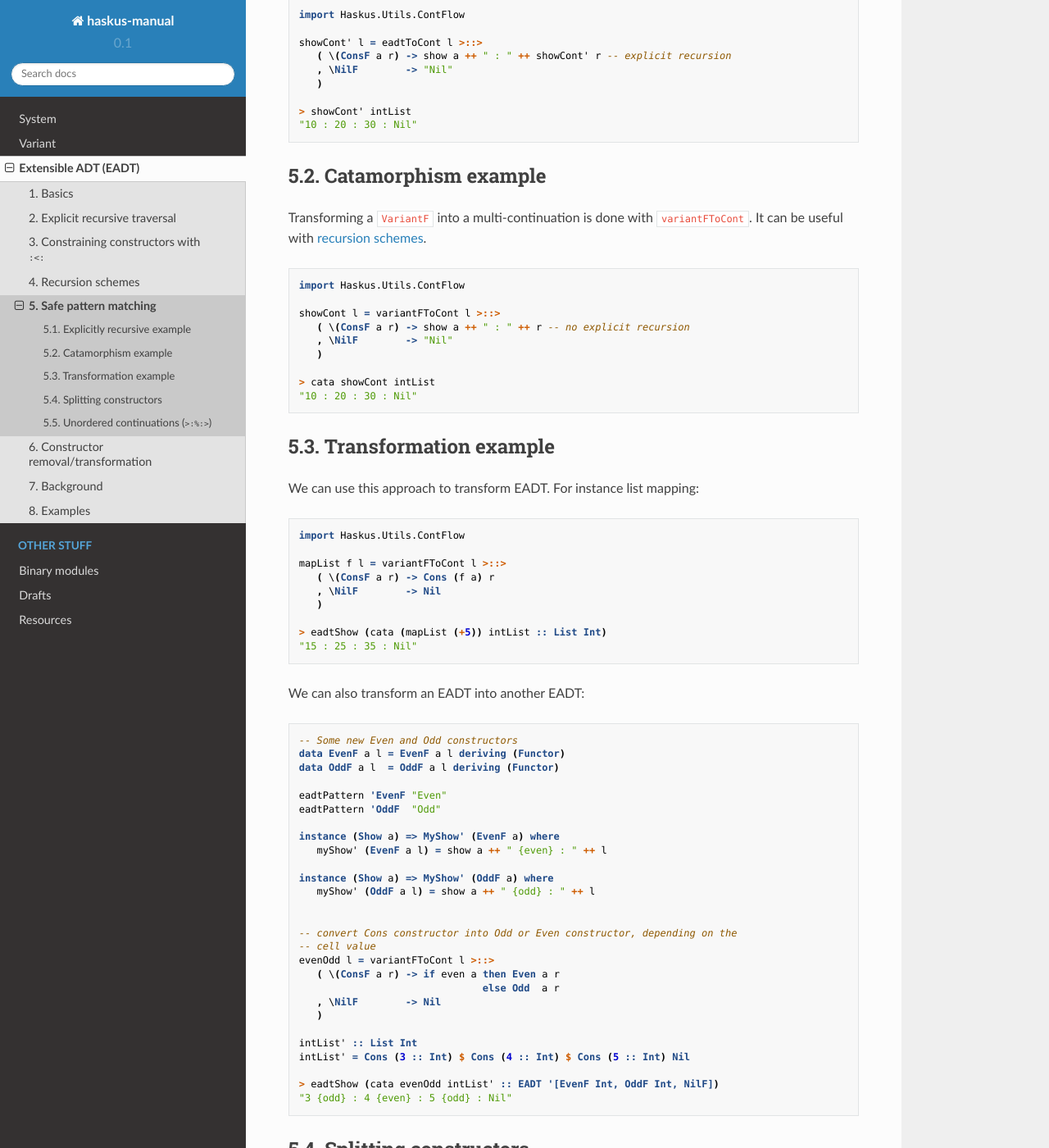
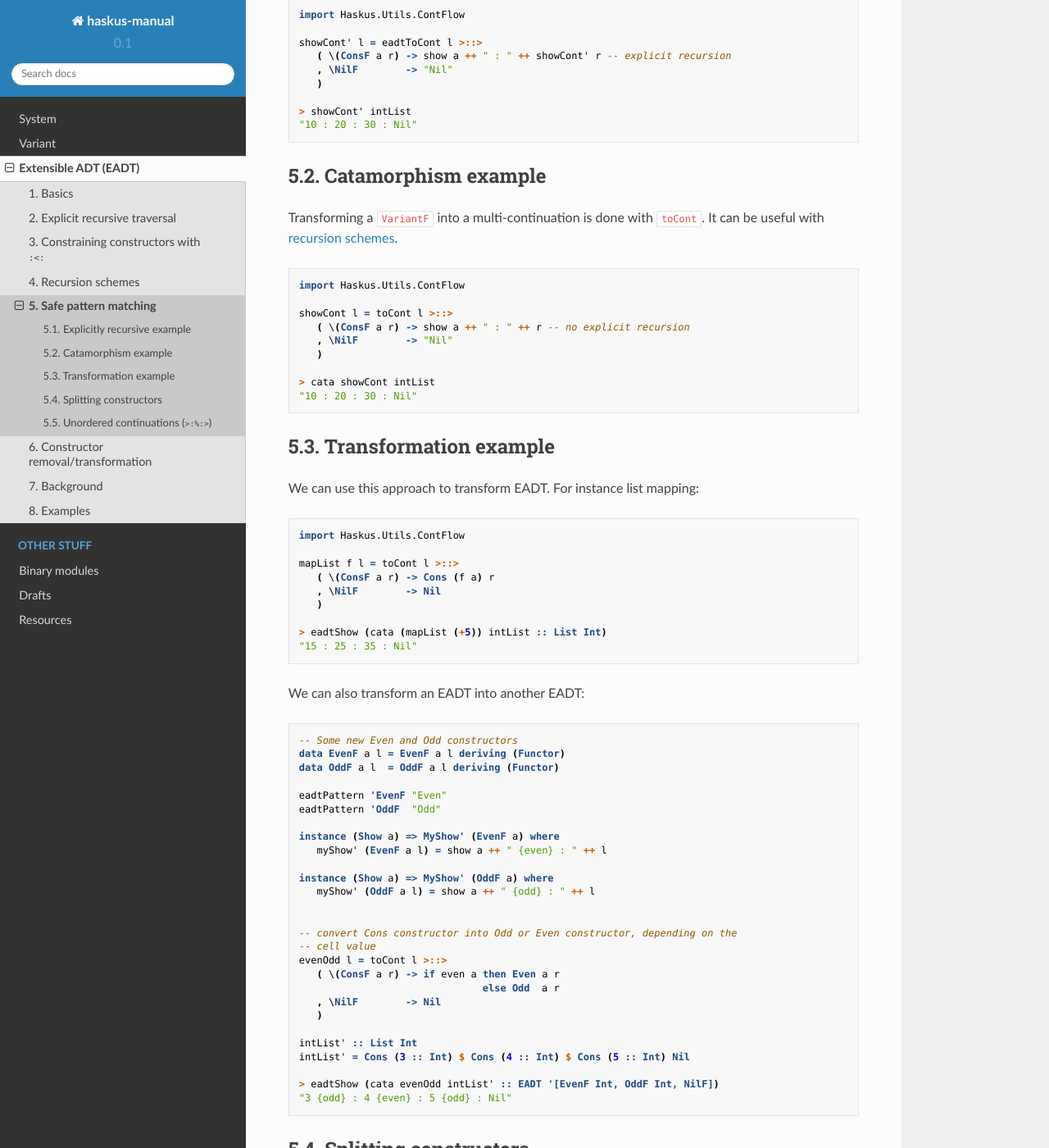
Before and after one commit to haskus/haskus-manual, a Sphinx documentation site: the page built from source/eadt/safe_pattern_matching.rst, in a window 1280 px wide and 1400 px high, scrolled down 1028 px. Shown: the whole window at 82% size. Built offline with Sphinx 7.4.7 and the Read the Docs theme 2.0.0, drawn with Linux system fonts in a browser that asks for light colours; pages that are not in the unit, such as notebooks, are missing from menus.

Commit message:
Use ``toCont``

```diff
--- a/source/eadt/constructor_removal.rst
+++ b/source/eadt/constructor_removal.rst
@@ -28,7 +28,7 @@ If the type of the input EADT is fixed, we can use :ref:`safe pattern-matching
 .. code::
 
    -- replace Even and Odd constructors with a Cons constructor
-   removeOddEven l = variantFToCont l >::>
+   removeOddEven l = toCont l >::>
       (\(EvenF a r) -> Cons a r
       ,\(OddF  a r) -> Cons a r
       ,\NilF        -> Nil
@@ -56,7 +56,7 @@ left-over constructors with ``liftVariantF`` as follows:
 
    removeOddEven x = case splitVariantF @'[EvenF Int, OddF Int] x of
       -- replace Even and Odd constructors with a Cons constructor
-      Right v        -> variantFToCont v >::>
+      Right v        -> toCont v >::>
                            ( \(EvenF a l) -> Cons a l
                            , \(OddF a l)  -> Cons a l
                            )
--- a/source/eadt/safe_pattern_matching.rst
+++ b/source/eadt/safe_pattern_matching.rst
@@ -70,7 +70,7 @@ Catamorphism example
 ------------------------------------------------------------------------------
 
 Transforming a ``VariantF`` into a multi-continuation is done with
-``variantFToCont``. It can be useful with :ref:`recursion schemes
+``toCont``. It can be useful with :ref:`recursion schemes
 <eadt_recursion_schemes>`.
 
 
@@ -78,7 +78,7 @@ Transforming a ``VariantF`` into a multi-continuation is done with
 
    import Haskus.Utils.ContFlow
 
-   showCont l = variantFToCont l >::>
+   showCont l = toCont l >::>
       ( \(ConsF a r) -> show a ++ " : " ++ r -- no explicit recursion
       , \NilF        -> "Nil"
       )
@@ -96,7 +96,7 @@ We can use this approach to transform EADT. For instance list mapping:
 
    import Haskus.Utils.ContFlow
 
-   mapList f l = variantFToCont l >::>
+   mapList f l = toCont l >::>
       ( \(ConsF a r) -> Cons (f a) r
       , \NilF        -> Nil
       )
@@ -124,7 +124,7 @@ We can also transform an EADT into another EADT:
 
    -- convert Cons constructor into Odd or Even constructor, depending on the
    -- cell value
-   evenOdd l = variantFToCont l >::>
+   evenOdd l = toCont l >::>
       ( \(ConsF a r) -> if even a then Even a r
                                   else Odd  a r
       , \NilF        -> Nil
@@ -149,7 +149,7 @@ constructors. The other ones are considered as left-overs:
 .. code::
 
    alg x = case splitVariantF @'[EvenF Int, OddF Int] x of
-      Right v        -> variantFToCont v >::>
+      Right v        -> toCont v >::>
                            ( \(EvenF a l) -> "Even : " ++ l
                            , \(OddF a l)  -> "Odd : " ++ l
                            )
```
Also changed, not shown: source/variant/safe_pattern_matching.rst (+4 -4 lines).
